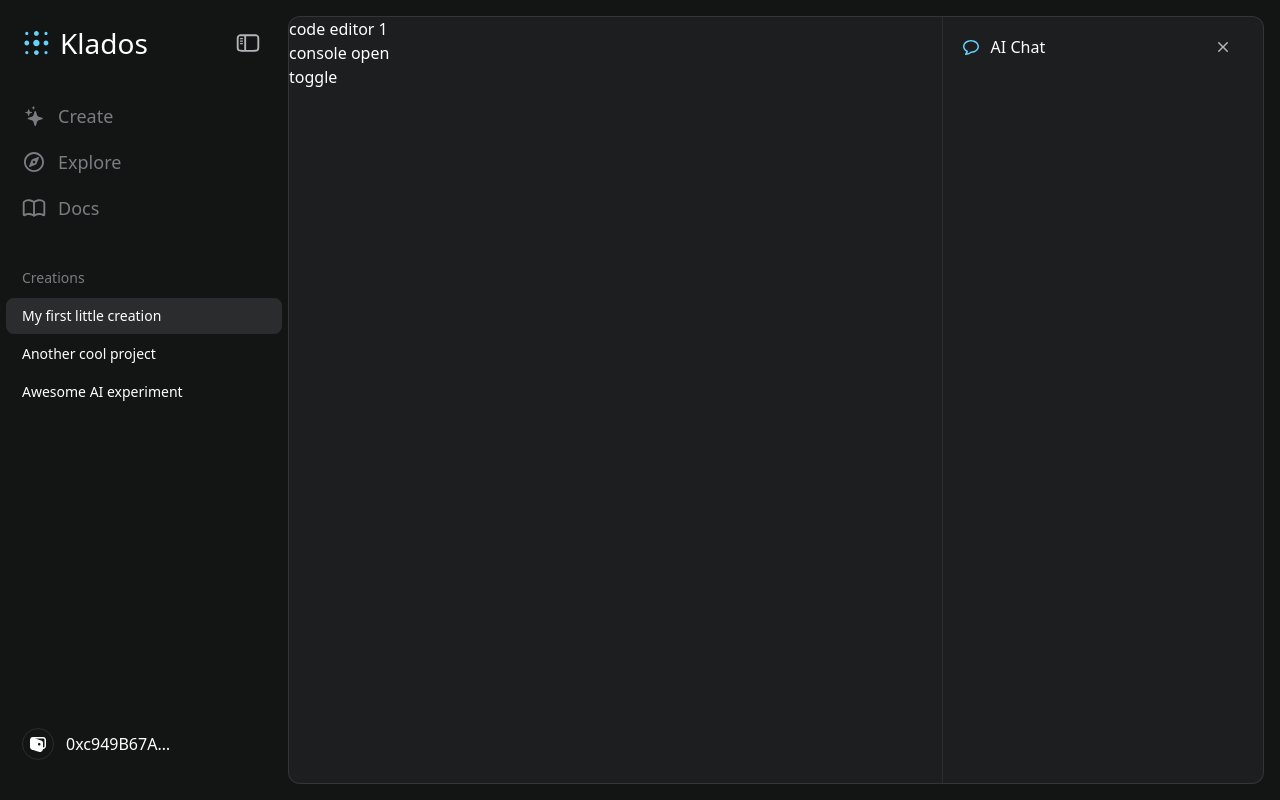
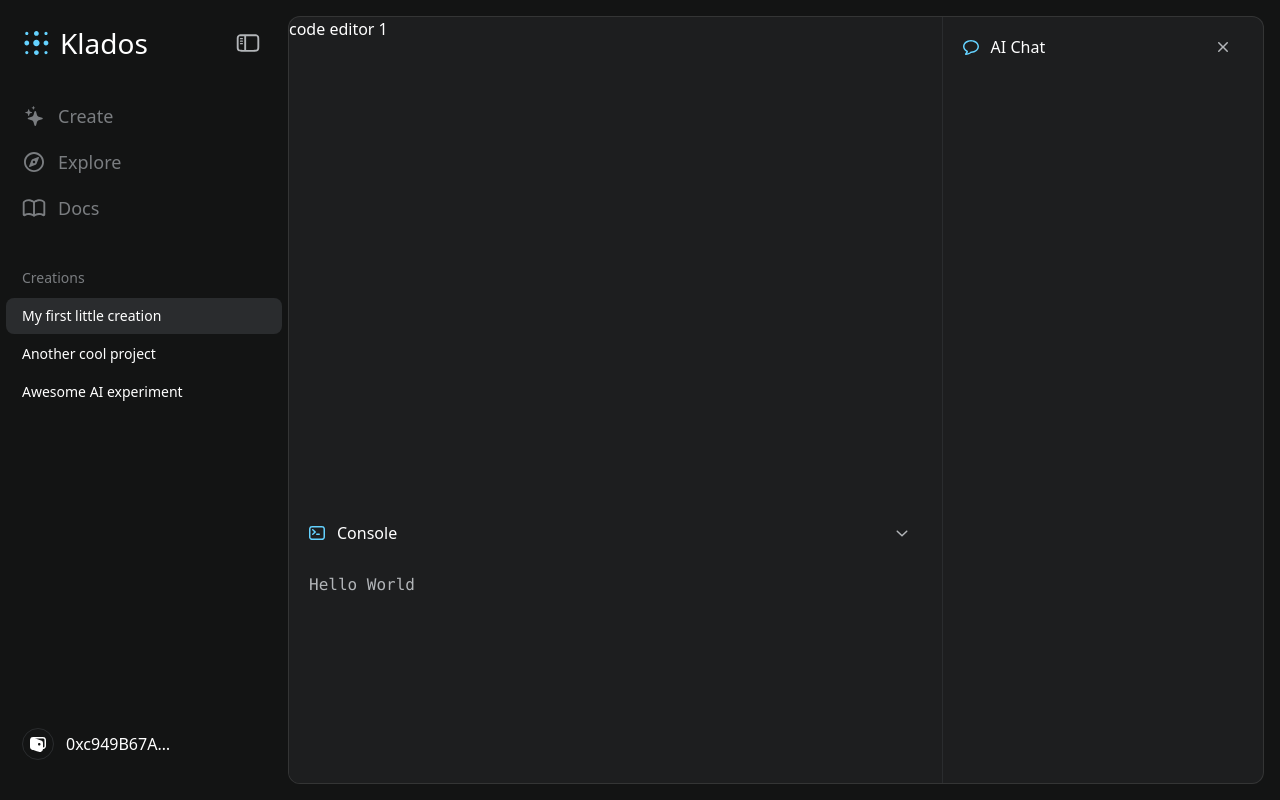
Before and after one commit to for-ethglobal-rename-later/web, a Next.js app: page /app/c/1 in a window 1280 px wide. Built offline with nearby package versions, Linux system fonts and the light colour scheme.

Commit message:
console component

```diff
--- a/src/components/app/Editor/AIChat/index.tsx
+++ b/src/components/app/Editor/AIChat/index.tsx
@@ -17,6 +17,7 @@ const Index = () => {
           width: isChatOpen ? '33%' : '0',
         }}
         transition={{ duration: 0.2, ease: 'easeOut' }}
+        className='flex-none'
       />
       <motion.div
         initial={{ translateX: 0 }}
--- a/src/components/app/Editor/Console/index.tsx
+++ b/src/components/app/Editor/Console/index.tsx
@@ -1,12 +1,54 @@
 import { useEditor } from '../index';
+import { motion } from 'motion/react';
+
+import Button from '@/components/UI/Button';
+
+import IconChevrondown from '@/../public/icons/chevrondown.svg';
+import IconConsole from '@/../public/icons/console.svg';
 
 const Index = () => {
-  const { isConsoleOpen, toggleConsole } = useEditor();
+  const { isConsoleOpen, toggleConsole, consoleMessages } = useEditor();
 
   return (
-    <div>
-      {isConsoleOpen && <p>console open</p>} <button onClick={toggleConsole}>toggle</button>
-    </div>
+    <motion.div
+      initial={{ translateY: 0 }}
+      animate={{
+        translateY: isConsoleOpen ? 0 : 220,
+      }}
+      transition={{ duration: 0.2, ease: 'easeOut' }}
+      className={'absolute bottom-0 h-[280px] w-full bg-neutral-700'}
+    >
+      <div className={'flex h-[50px] w-full items-center justify-between bg-neutral-700 px-5 pt-2.5'}>
+        <div className={'flex items-center gap-3 [&>svg]:text-blue-900'}>
+          <IconConsole />
+          <p>Console</p>
+        </div>
+        <Button variant={'plain'} onClick={toggleConsole} size={'Icon'}>
+          <motion.div
+            initial={{ rotate: 0 }}
+            animate={{
+              rotate: isConsoleOpen ? 0 : 180,
+            }}
+            transition={{ duration: 0.2, ease: 'easeOut' }}
+          >
+            <IconChevrondown />
+          </motion.div>
+        </Button>
+      </div>
+      <div className={'h-full w-full overflow-y-scroll px-5 pt-5 font-mono text-neutral-200'}>
+        <div className={'absolute top-[48px] left-0 h-5.5 w-full bg-gradient-to-b from-neutral-700 to-neutral-700/0'} />
+        <motion.div
+          initial={{ opacity: 1 }}
+          animate={{
+            opacity: isConsoleOpen ? 1 : 0,
+          }}
+          transition={{ duration: 0.2, ease: 'easeOut' }}
+        >
+          {consoleMessages}
+        </motion.div>
+        <div className={'h-32'} />
+      </div>
+    </motion.div>
   );
 };
 
--- a/src/components/app/Editor/index.tsx
+++ b/src/components/app/Editor/index.tsx
@@ -28,7 +28,7 @@ const useEditor = () => {
 const EditorProvider = ({ children }: { children: ReactNode }) => {
   const [isConsoleOpen, setIsConsoleOpen] = useState(true);
   const [isChatOpen, setIsChatOpen] = useState(true);
-  const [consoleMessages, setConsoleMessages] = useState<string[]>([]);
+  const [consoleMessages, setConsoleMessages] = useState<string[]>(['Hello World']);
 
   const toggleConsole = () => setIsConsoleOpen((prev) => !prev);
   const toggleChat = () => setIsChatOpen((prev) => !prev);
@@ -53,7 +53,7 @@ const Editor = ({ id }: { id: string }) => {
   return (
     <EditorProvider>
       <div className='relative flex h-full w-full overflow-hidden'>
-        <div className='flex h-full w-full flex-col'>
+        <div className='relative flex h-full w-full flex-col'>
           <CodeEditor id={id} />
           <Console />
         </div>
```
Also changed, not shown: public/icons/chevrondown.svg (added), public/icons/console.svg (added).
